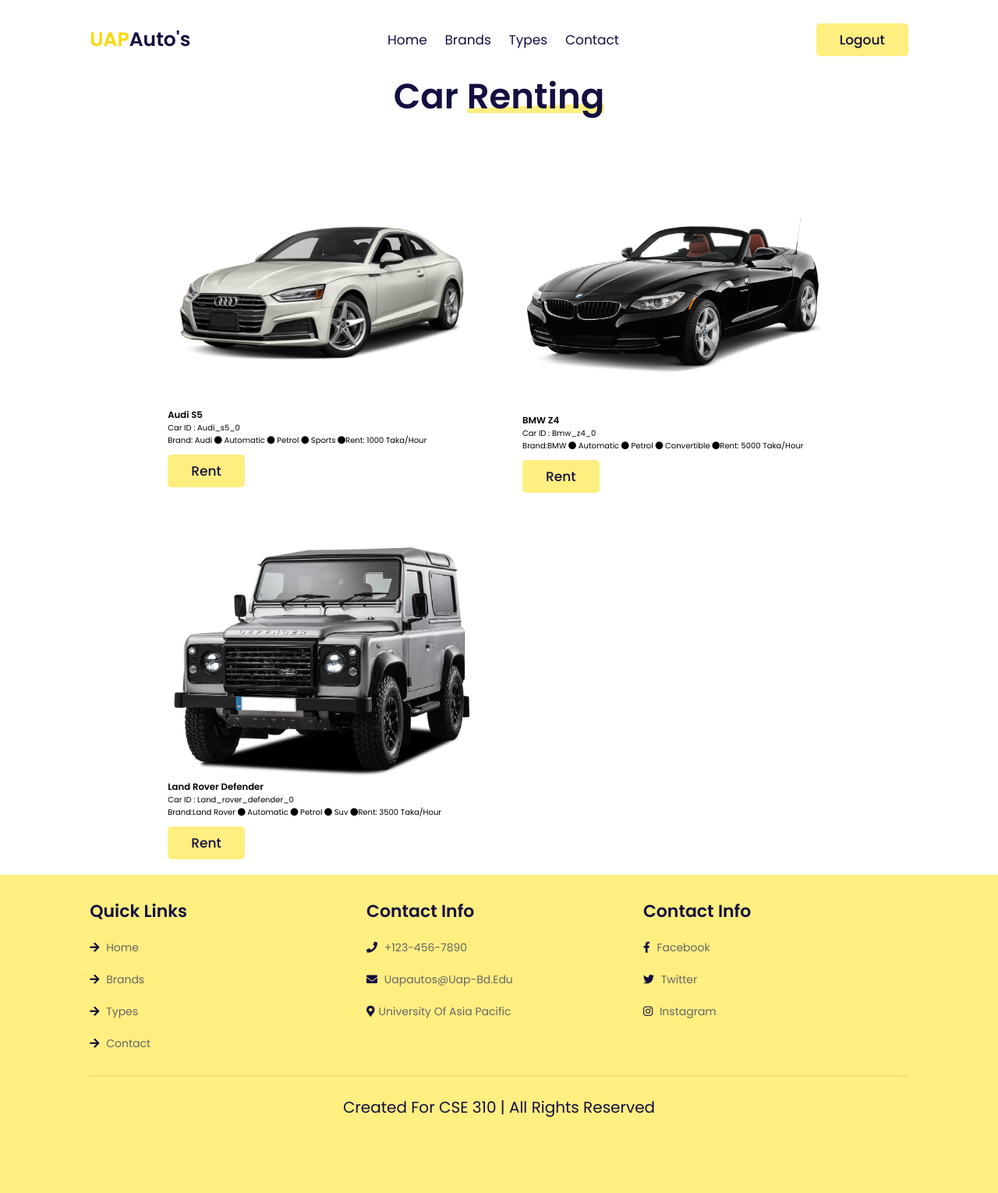
After one commit to sanjanaoythi/car_dealer, a Django app: page /rent/ in a window 1280 px wide. The commit adds this page. Shown: the whole page at 78% size. Run offline with Django 4.2, Linux system fonts and the light colour scheme; a user stored in the database is signed in.

Commit message:
update from alvee

```diff
--- a/car_delar/urls.py
+++ b/car_delar/urls.py
@@ -37,6 +37,9 @@
     path('honda/',home.views.honda_view,name='honda'),
     path('addcar/',home.views.addcar_view,name='addcar'),
     path('order/',home.views.order_view,name='order'),
+    path('hire/',home.views.hire_view,name='hire'),
     path('registration/',home.views.registrationPage,name='registration'),
     path('updatepass/',home.views.updatepass_view,name='updatepass'),
+    path('rent/',home.views.rent_view,name='rent'),
+    path('rentconfirmation/',home.views.rentconfirmation_view,name='rentconfirmation'),
 ] + static(settings.STATIC_URL, document_root=settings.STATIC_ROOT)
--- a/home/templates/home.html
+++ b/home/templates/home.html
@@ -42,6 +42,7 @@
     <h3 data-speed="-2" class="home-parallax">discover your car</h3>
     <img data-speed="5" class="home-parallax" src="{% static 'image/home-img.png' %}" alt="">
     <a data-speed="7" href="http://127.0.0.1:8000/addcar/" class="btn home-parallax">ADD CAR</a>
+    <a data-speed="7" href="http://127.0.0.1:8000/rent/" class="btn home-parallax">LUXURY RENTAL</a>
 </section>
 
 
--- /dev/null
+++ b/home/templates/rent.html
@@ -0,0 +1,83 @@
+{% extends 'navbar.html'%}
+
+{% load static %}
+
+{% block title %}
+RENT
+{% endblock %}
+
+{% block content%}
+
+<section class="cars" id="cars">
+<div class="container">
+    <h1 class="heading" >Car <span>Renting</span></h1>
+    <div class="work-list">
+
+        <div>
+            <div class="work">
+                <img src="{% static 'image/audi/audis5.png' %}" alt="">
+                <div class="layer">
+                    <h1>Audi S5</h1>
+                </div>
+            </div>
+            <div class="content">
+                <h3>Audi S5</h3>
+                <div class="price"> <span>Car ID : </span> audi_s5_0 </div>
+                <p>
+                    Brand: Audi
+                    <span class="fas fa-circle"></span> automatic
+                    <span class="fas fa-circle"></span> petrol
+                    <span class="fas fa-circle"></span> sports
+                    <span class="fas fa-circle"></span>Rent: 1000 Taka/Hour
+                </p>
+                <a href="http://127.0.0.1:8000/rentconfirmation/" class="btn">Rent</a>
+            </div>
+        </div>
+
+        <div>
+            <div class="work">
+                <img src="{% static 'image/bmw/bmwz4.png' %}" alt="">
+                <div class="layer">
+                    <h1>BMW Z4</h1>
+                </div>
+            </div>
+            <div class="content">
+                <h3>BMW Z4</h3>
+                <div class="price"> <span>Car ID : </span> bmw_z4_0 </div>
+                <p>
+                    Brand:BMW
+                    <span class="fas fa-circle"></span> automatic
+                    <span class="fas fa-circle"></span> petrol
+                    <span class="fas fa-circle"></span> convertible
+                    <span class="fas fa-circle"></span>Rent: 5000 Taka/Hour
+                </p>
+                <a href="#" class="btn">Rent</a>
+            </div>
+        </div>
+
+        <div>
+            <div class="work">
+                <img src="{% static 'image/landrover/landroverdefender.png' %}" alt="">
+                <div class="layer">
+                    <h1>Land Rover Defender</h1>
+                </div>
+            </div>
+            <div class="content">
+                <h3>Land Rover Defender</h3>
+                <div class="price"> <span>Car ID : </span> land_rover_defender_0 </div>
+                <p>
+                    Brand:Land Rover
+                    <span class="fas fa-circle"></span> automatic
+                    <span class="fas fa-circle"></span> petrol
+                    <span class="fas fa-circle"></span> suv
+                    <span class="fas fa-circle"></span>Rent: 3500 Taka/Hour
+                </p>
+                <a href="#" class="btn">Rent</a>
+            </div>
+        </div>
+
+    </div>
+</div>
+</section>
+
+{% endblock %}
--- a/home/views.py
+++ b/home/views.py
@@ -47,7 +47,13 @@
 
     context ={'form':form}
     return render(request, 'registration.html', context)
+@login_required(login_url='login')
+def rent_view(request):
+    return render(request,'rent.html')
 
+@login_required(login_url='login')
+def rentconfirmation_view(request):
+    return render(request,'rentconfirmation.html')
 
 @login_required(login_url='login')
 def home_view(request):
@@ -114,7 +120,9 @@
 def payment_view(request):
     return render(request,'payment.html')
 
-
+@login_required(login_url='hire')
+def hire_view(request):
+    return render(request,'hire.html')
 
 @login_required(login_url='login')
 def order_view(request):
@@ -152,4 +160,4 @@
 
 
 
-    return render(request, 'update_password.html')
+    return render(request, 'updatepass.html')
```
Also changed, not shown: home/templates/order.html (+27 -65 lines), home/templates/rentconfirmation.html (added, +46 -0 lines), db.sqlite3, home/static/image/123.png (added), home/templates/payment.html (added).
